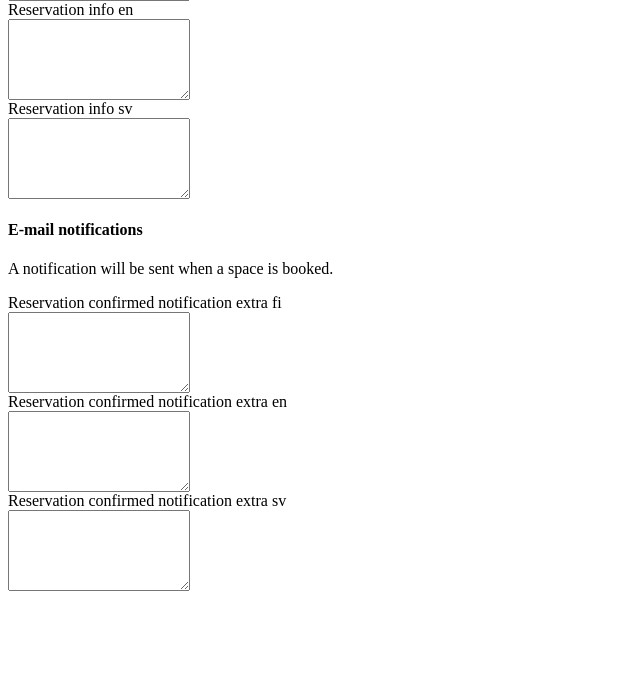
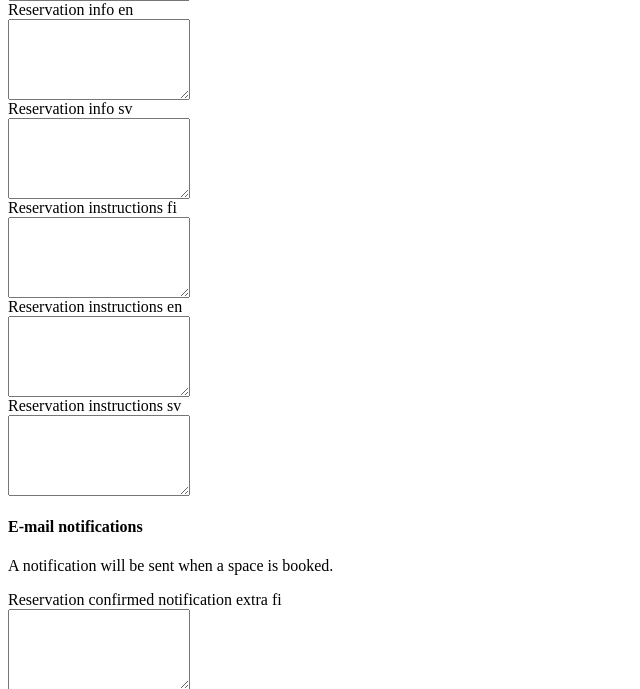
Before and after one commit to City-of-Helsinki/respa, a Django app: template respa_admin/templates/respa_admin/resources/form/_booking.html in a window 1280 px wide. Shown: the part 499-1188 px from the top of the page, without its empty margins (0-640 px from the left). Before the commit the page ends 1090 px from the top, so only its background shows below. Run offline with Django 3.2, Linux system fonts and the light colour scheme; the template is opened without the code that fills it: most values are stand-ins (such as "Sample title", 1, 10 or a date in 2020); form fields are guessed from the names that the template uses; some libraries are stand-ins or nearby versions.

Commit message:
Add Resource.reservation_instructions attribute.
For #378

```diff
--- a/resources/models/reservation.py
+++ b/resources/models/reservation.py
@@ -340,6 +340,7 @@ class Reservation(ModifiableModel):
                 'host_name': self.host_name,
                 'reserver_name': reserver_name,
                 'event_subject': self.event_subject,
+                'reservation_instructions': self.resource.reservation_instructions,
             }
             if self.resource.unit:
                 context['unit'] = self.resource.unit.name
--- a/resources/models/resource.py
+++ b/resources/models/resource.py
@@ -187,6 +187,9 @@ class Resource(ModifiableModel, AutoIdentifiedModel):
                                                     null=True, blank=True)
     reservable = models.BooleanField(verbose_name=_('Reservable'), default=False)
     reservation_info = models.TextField(verbose_name=_('Reservation info'), null=True, blank=True)
+    reservation_instructions = models.TextField(
+        verbose_name=_('Optional instructions regarding the use of the resource, including required guide presence.'),
+        null=True, blank=True)
     responsible_contact_info = models.TextField(verbose_name=_('Responsible contact info'), blank=True)
     generic_terms = models.ForeignKey(TermsOfUse, verbose_name=_('Generic terms'), null=True, blank=True,
                                       on_delete=models.SET_NULL)
--- a/resources/translation.py
+++ b/resources/translation.py
@@ -20,7 +20,8 @@ class UnitTranslationOptions(TranslationOptions):
 class ResourceTranslationOptions(TranslationOptions):
     fields = ('name', 'description', 'specific_terms',
               'reservation_confirmed_notification_extra',
-              'reservation_info', 'responsible_contact_info')
+              'reservation_info', 'reservation_instructions',
+              'responsible_contact_info')
 
 
 @register(ResourceType)
--- a/respa_admin/forms.py
+++ b/respa_admin/forms.py
@@ -119,6 +119,9 @@ class ResourceForm(forms.ModelForm):
             'reservation_info_fi',
             'reservation_info_en',
             'reservation_info_sv',
+            'reservation_instructions_fi',
+            'reservation_instructions_en',
+            'reservation_instructions_sv',
             'specific_terms_fi',
             'specific_terms_en',
             'specific_terms_sv',
--- a/respa_admin/templates/respa_admin/resources/form/_booking.html
+++ b/respa_admin/templates/respa_admin/resources/form/_booking.html
@@ -24,6 +24,9 @@
             {% include "respa_admin/forms/_textarea_input.html" with field=form.reservation_info_fi %}
             {% include "respa_admin/forms/_textarea_input.html" with field=form.reservation_info_en %}
             {% include "respa_admin/forms/_textarea_input.html" with field=form.reservation_info_sv %}
+            {% include "respa_admin/forms/_textarea_input.html" with field=form.reservation_instructions_fi %}
+            {% include "respa_admin/forms/_textarea_input.html" with field=form.reservation_instructions_en %}
+            {% include "respa_admin/forms/_textarea_input.html" with field=form.reservation_instructions_sv %}
         </div>
     </div>
     <div class="form-group email-notification">
```
Also changed, not shown: locale/fi/LC_MESSAGES/django.po, locale/sv/LC_MESSAGES/django.po, resources/migrations/0070_resource_reservation_instructions.py (added).
